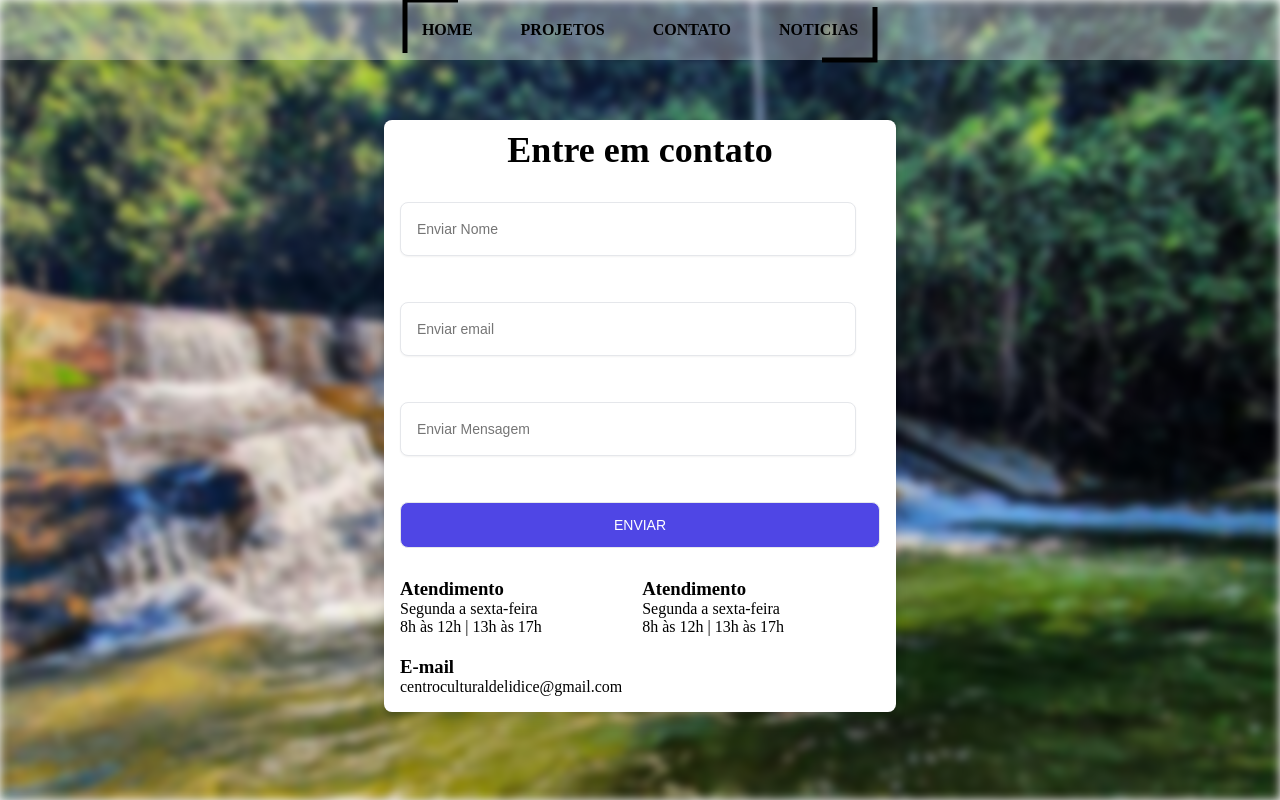
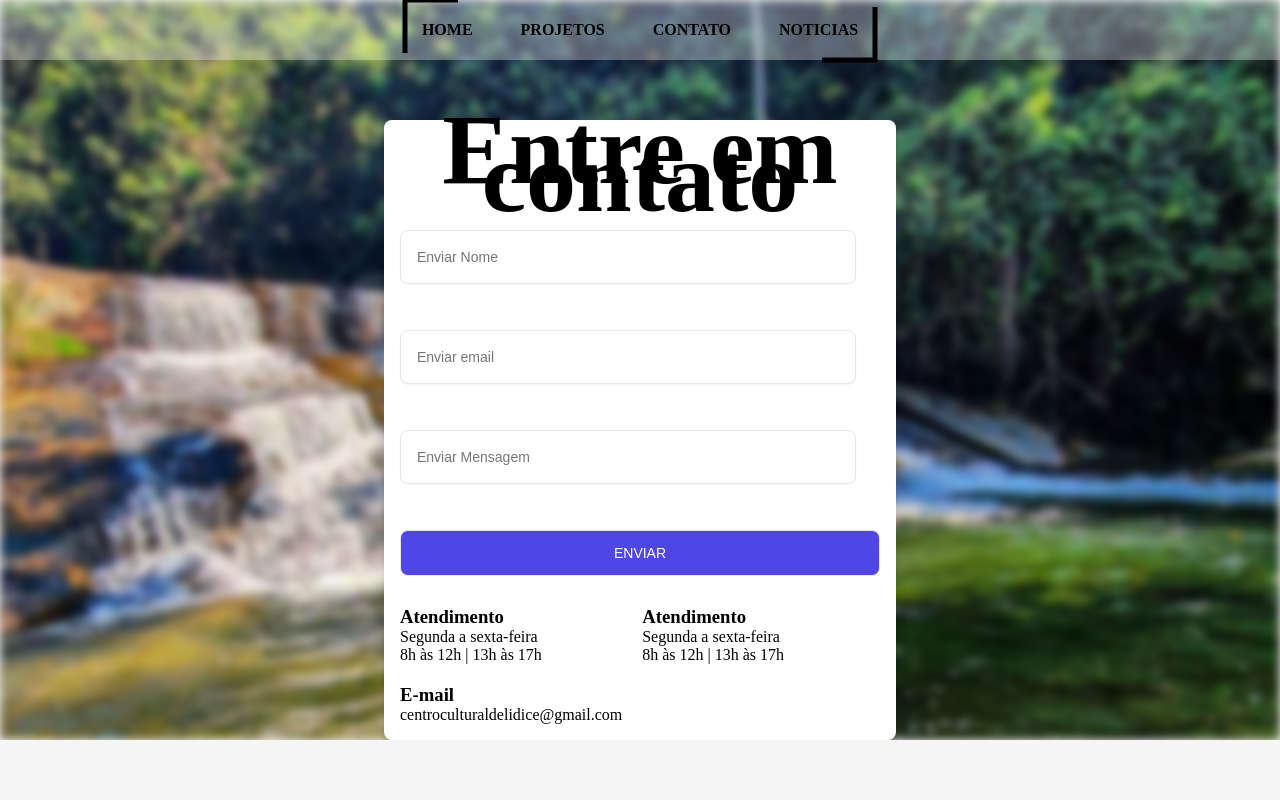
Before and after one commit to Leonardocordeiro01/centro-cultural, a React (Vite) app in the folder vite-project/: page /faleconosco in a window 1280 px wide. Built offline with nearby package versions, Linux system fonts and the light colour scheme.

Commit message:
modificacoes no form

```diff
--- a/vite-project/src/containers/faleconosco/index.jsx
+++ b/vite-project/src/containers/faleconosco/index.jsx
@@ -12,12 +12,7 @@ import { DivInfo } from "./stylesFRC";
 import { SubDiv } from "./stylesFRC";
 
 function FaloeConosco() {
-  return (
-    <Div>
-      <DivInt>
-        <Navbar />
-        <Form
-          onSubmit={async (e) => {
+  const handleSubmit = async (e) => {
     e.preventDefault();
     const form = e.target;
     const data = {
@@ -26,30 +21,56 @@ function FaloeConosco() {
       message: form.message.value,
     };
 
-            const res = await fetch("/api/send-email", {
+    try {
+      const res = await fetch("/api/send-email.js", {
         method: "POST",
         headers: { "Content-Type": "application/json" },
         body: JSON.stringify(data),
       });
 
       const result = await res.json();
-            alert(result.message);
-          }}
-        >
+
+      if (res.ok) {
+        alert("Email enviado com sucesso!");
+        form.reset(); // limpa os campos
+      } else {
+        alert("Erro: " + result.message);
+      }
+    } catch (err) {
+      alert("Erro inesperado ao enviar o email.");
+      console.error(err);
+    }
+  };
+
+  return (
+    <Div>
+      <DivInt>
+        <Navbar />
+        <Form onSubmit={handleSubmit}>
           <FormTitle>Entre em contato</FormTitle>
 
           <InputContainer>
-            <Input type="text" name="name" placeholder="Enviar Nome " />
+            <Input type="text" name="name" placeholder="Enviar Nome" required />
             <span></span>
           </InputContainer>
 
           <InputContainer>
-            <Input type="email" name="email" placeholder="Enviar email" />
+            <Input
+              type="email"
+              name="email"
+              placeholder="Enviar email"
+              required
+            />
             <span></span>
           </InputContainer>
 
           <InputContainer>
-            <Input type="text" name="message" placeholder="Enviar Mensagem" />
+            <Input
+              type="text"
+              name="message"
+              placeholder="Enviar Mensagem"
+              required
+            />
           </InputContainer>
 
           <SubmitButton type="submit">Enviar</SubmitButton>
--- a/vite-project/src/containers/faleconosco/stylesFRC.js
+++ b/vite-project/src/containers/faleconosco/stylesFRC.js
@@ -3,7 +3,7 @@ import BackgroundCachoeira from "./cachoeira.jpg";
 
 export const Div = styled.div`
   position: relative; /* Necessário para o posicionamento do pseudo-elemento */
-  height: 100vh;
+  height: 100%;
   overflow: hidden; /* Garante que nada saia da div */
 
   &::before {
@@ -49,7 +49,7 @@ export const Form = styled.form`
 `;
 
 export const FormTitle = styled.p`
-  font-size: 2.25rem;
+  font-size: 6.25rem;
   line-height: 1.75rem;
   font-weight: 700;
   text-align: center;
```
Lines whose indentation alone changed are shown as unchanged.
